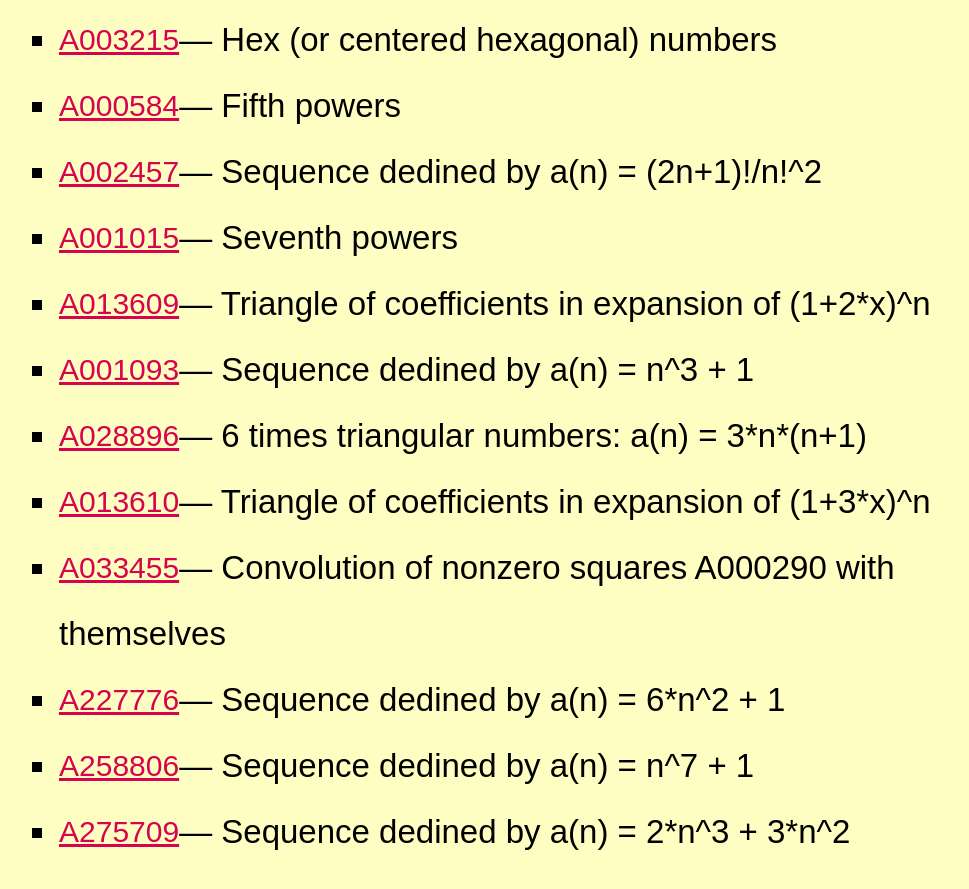
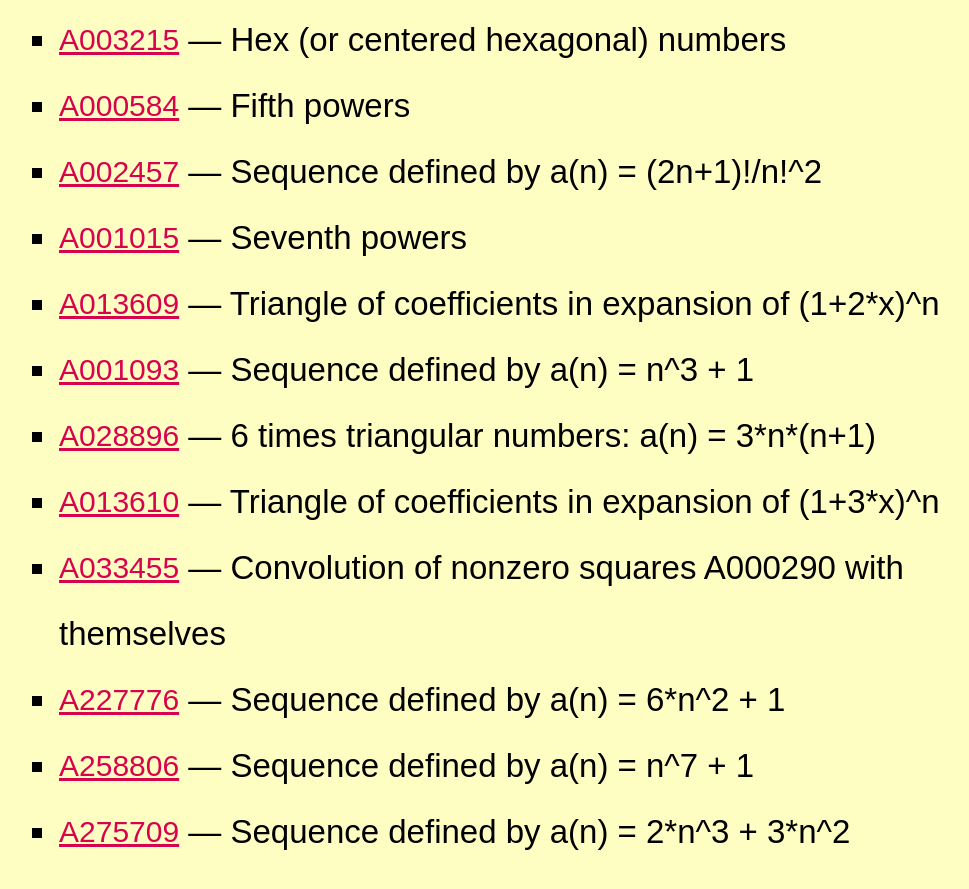
Before and after one commit to kolosovpetro/razumovsky.me, an Angular app: page /oeis in a window 1280 px wide. Shown: the part 1940-2829 px from the top of the page, without its empty margins (109-1078 px from the left). Built offline with nearby package versions, Linux system fonts and the light colour scheme; a web font is replaced by a local one.

Commit message:
minor edits in oeis

```diff
--- a/src/app/components/oeis/oeis.component.ts
+++ b/src/app/components/oeis/oeis.component.ts
@@ -1,7 +1,7 @@
 import { Component } from '@angular/core';
 import { OeisLink } from 'src/app/models/OeisLink';
 import { OeisTopic } from 'src/app/models/OeisTopic';
-import {animate, query, stagger, state, style, transition, trigger} from "@angular/animations";
+import {animate, query, stagger, style, transition, trigger} from "@angular/animations";
 
 @Component({
   selector: 'app-oeis',
@@ -21,33 +21,33 @@ import {animate, query, stagger, state, style, transition, trigger} from "@angul
 export class OeisComponent {
   topics: OeisTopic[] = [
     new OeisTopic("Contributed", [
-      new OeisLink("A306548", "https://oeis.org/A306548", "— Table of the convolutions of positive integer powers"),
-      new OeisLink("A287326", "https://oeis.org/A287326", "— Numerical triangle, row sums give the cubes"),
-      new OeisLink("A300656", "https://oeis.org/A300656", "— Numerical triangle, row sums give fifth powers"),
-      new OeisLink("A300785", "https://oeis.org/A300785", "— Numerical triangle, row sums give seventh powers"),
-      new OeisLink("A302971", "https://oeis.org/A302971", "— Numerators of the coefficient A(m, r) from",
+      new OeisLink("A306548", "https://oeis.org/A306548", " — Table of the convolutions of positive integer powers"),
+      new OeisLink("A287326", "https://oeis.org/A287326", " — Numerical triangle, row sums give the cubes"),
+      new OeisLink("A300656", "https://oeis.org/A300656", " — Numerical triangle, row sums give fifth powers"),
+      new OeisLink("A300785", "https://oeis.org/A300785", " — Numerical triangle, row sums give seventh powers"),
+      new OeisLink("A302971", "https://oeis.org/A302971", " — Numerators of the coefficient A(m, r) from",
         new OeisLink("arXiv:1603.02468", "https://arxiv.org/abs/1603.02468", "")),
-      new OeisLink("A304042", "https://oeis.org/A304042", "— Denominators of the coefficient A(m, r) from",
+      new OeisLink("A304042", "https://oeis.org/A304042", " — Denominators of the coefficient A(m, r) from",
         new OeisLink("arXiv:1603.02468", "https://arxiv.org/abs/1603.02468", "")),
-      new OeisLink("A303675", "https://oeis.org/A303675", "— Coefficients involved in central factorial numbers of the Faulhaber's formula"),
-      new OeisLink("A320047", "https://oeis.org/A320047", "— The coefficients U(m, l, k), m = 1 defined by the identity"),
-      new OeisLink("A316349", "https://oeis.org/A316349", "— The coefficients U(m, l, k), m = 2 defined by the identity"),
-      new OeisLink("A316387", "https://oeis.org/A316387", "— The coefficients U(m, l, k), m = 3 defined by the identity"),
+      new OeisLink("A303675", "https://oeis.org/A303675", " — Coefficients involved in central factorial numbers of the Faulhaber's formula"),
+      new OeisLink("A320047", "https://oeis.org/A320047", " — The coefficients U(m, l, k), m = 1 defined by the identity"),
+      new OeisLink("A316349", "https://oeis.org/A316349", " — The coefficients U(m, l, k), m = 2 defined by the identity"),
+      new OeisLink("A316387", "https://oeis.org/A316387", " — The coefficients U(m, l, k), m = 3 defined by the identity"),
     ]),
     new OeisTopic("Edited", [
-      new OeisLink("A007318", "https://oeis.org/A007318", "— Pascal's triangle read by rows"),
-      new OeisLink("A003215", "https://oeis.org/A003215", "— Hex (or centered hexagonal) numbers"),
-      new OeisLink("A000584", "https://oeis.org/A000584", "— Fifth powers"),
-      new OeisLink("A002457", "https://oeis.org/A002457", "— Sequence dedined by a(n) = (2n+1)!/n!^2"),
-      new OeisLink("A001015", "https://oeis.org/A001015", "— Seventh powers"),
-      new OeisLink("A013609", "https://oeis.org/A013609", "— Triangle of coefficients in expansion of (1+2*x)^n"),
-      new OeisLink("A001093", "https://oeis.org/A001093", "— Sequence dedined by a(n) = n^3 + 1"),
-      new OeisLink("A028896", "https://oeis.org/A028896", "— 6 times triangular numbers: a(n) = 3*n*(n+1)"),
-      new OeisLink("A013610", "https://oeis.org/A013610", "— Triangle of coefficients in expansion of (1+3*x)^n"),
-      new OeisLink("A033455", "https://oeis.org/A033455", "— Convolution of nonzero squares A000290 with themselves"),
-      new OeisLink("A227776", "https://oeis.org/A227776", "— Sequence dedined by a(n) = 6*n^2 + 1"),
-      new OeisLink("A258806", "https://oeis.org/A258806", "— Sequence dedined by a(n) = n^7 + 1"),
-      new OeisLink("A275709", "https://oeis.org/A275709", "— Sequence dedined by a(n) = 2*n^3 + 3*n^2"),
+      new OeisLink("A007318", "https://oeis.org/A007318", " — Pascal's triangle read by rows"),
+      new OeisLink("A003215", "https://oeis.org/A003215", " — Hex (or centered hexagonal) numbers"),
+      new OeisLink("A000584", "https://oeis.org/A000584", " — Fifth powers"),
+      new OeisLink("A002457", "https://oeis.org/A002457", " — Sequence defined by a(n) = (2n+1)!/n!^2"),
+      new OeisLink("A001015", "https://oeis.org/A001015", " — Seventh powers"),
+      new OeisLink("A013609", "https://oeis.org/A013609", " — Triangle of coefficients in expansion of (1+2*x)^n"),
+      new OeisLink("A001093", "https://oeis.org/A001093", " — Sequence defined by a(n) = n^3 + 1"),
+      new OeisLink("A028896", "https://oeis.org/A028896", " — 6 times triangular numbers: a(n) = 3*n*(n+1)"),
+      new OeisLink("A013610", "https://oeis.org/A013610", " — Triangle of coefficients in expansion of (1+3*x)^n"),
+      new OeisLink("A033455", "https://oeis.org/A033455", " — Convolution of nonzero squares A000290 with themselves"),
+      new OeisLink("A227776", "https://oeis.org/A227776", " — Sequence defined by a(n) = 6*n^2 + 1"),
+      new OeisLink("A258806", "https://oeis.org/A258806", " — Sequence defined by a(n) = n^7 + 1"),
+      new OeisLink("A275709", "https://oeis.org/A275709", " — Sequence defined by a(n) = 2*n^3 + 3*n^2"),
     ])
   ];
 }
```
